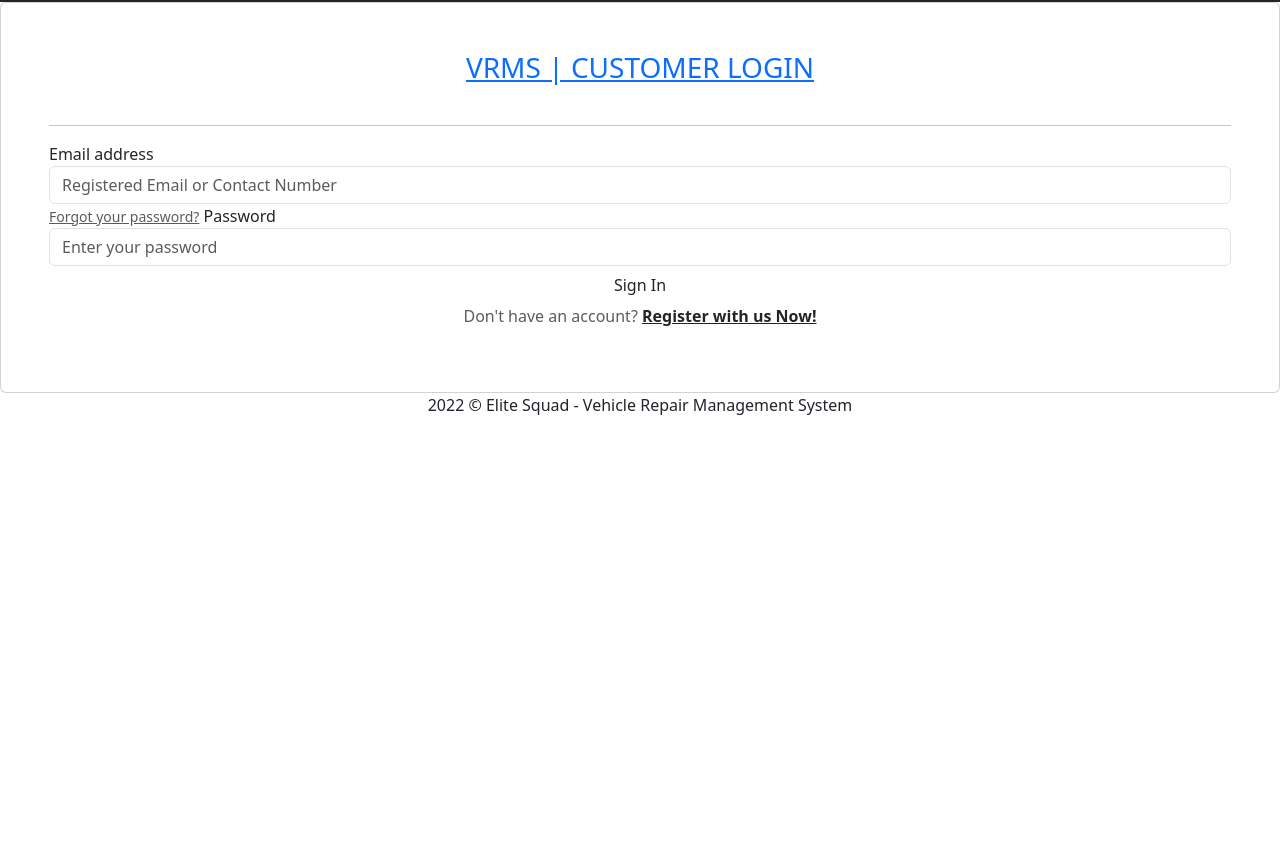
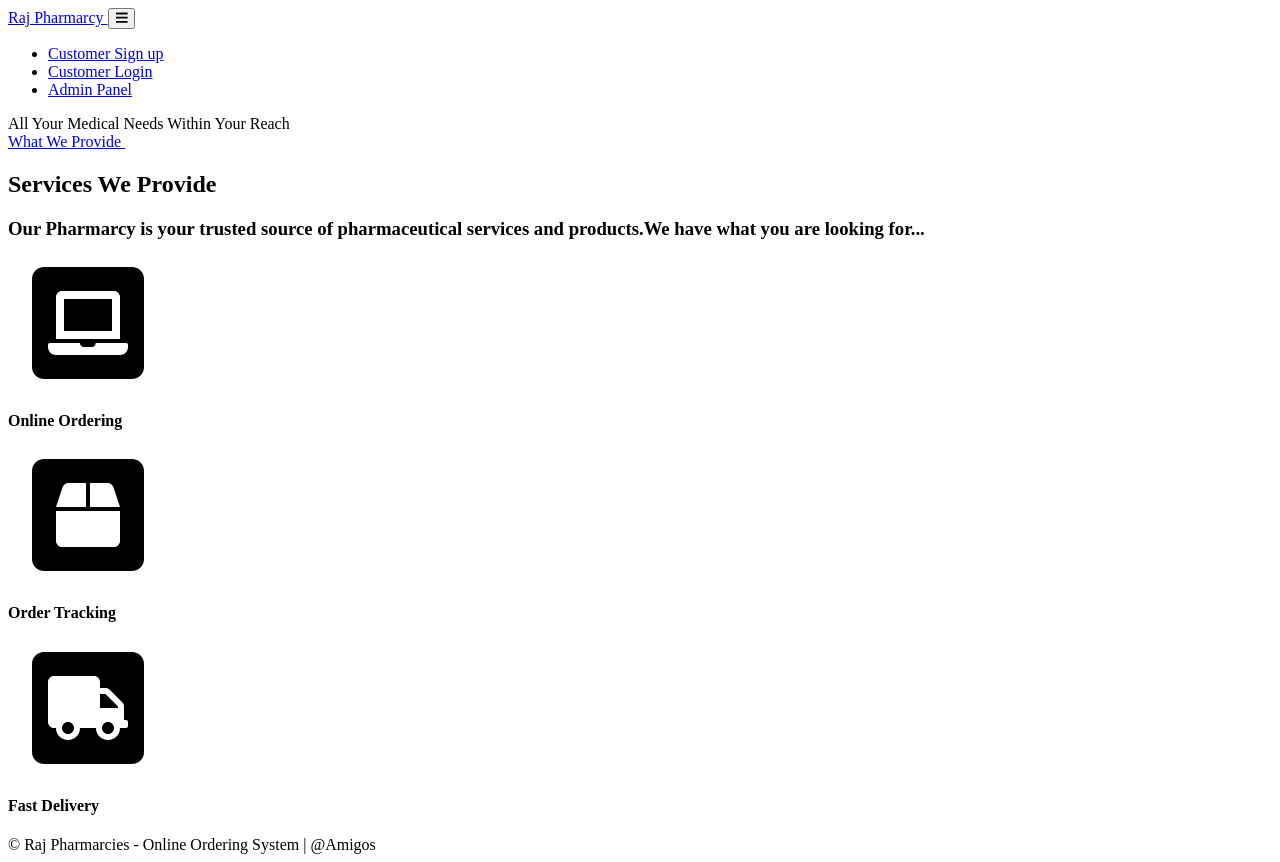
Before and after one commit to Chamath21/Raj-Pharmarcy---Amigos-, a PHP site: page /index.php in a window 1280 px wide. Before the commit the page ends 415 px from the top, so only its background shows below. Run offline with PHP 8.4, Linux system fonts and the light colour scheme; data that the repository does not hold is empty; a stand-in replaces the project's code that opens the database connection; some libraries are stand-ins or nearby versions; grey boxes are pictures that could not be loaded.

Commit message:
Add files via upload

```diff
--- a/index.php
+++ b/index.php
@@ -1,128 +1,104 @@
 <!--
-PPA Project - Elite Squad
-Vehicle Repair Management System Website -->
+PPA Project - Amigos
+Online Ordering System Website -->
 
-<?php
-session_start();
-error_reporting(0);
-include('includes/dbconnection.php');
-
-if(isset($_POST['login']))
-  {
-    $emailcon=$_POST['emailcont'];
-    $password=md5($_POST['password']);
-    $query=mysqli_query($con,"select ID from tbluser where  (Email='$emailcon' || MobileNo='$emailcon') && Password='$password' ");
-    $ret=mysqli_fetch_array($query);
-    if($ret>0){
-      $_SESSION['sid']=$ret['ID'];
-     header('location:welcome.php');
-    }
-    else{
-    $msg="Invalid Details.";
-    }
-  }
-  ?>
-
-
-<!doctype html>
+<!DOCTYPE html>
 <html lang="en">
     <head>
         <meta charset="utf-8" />
-        <title>VSMS | Login</title>
-        <!-- App css -->
-        <link href="../assets/css/bootstrap.min.css" rel="stylesheet" type="text/css" />
-        <link href="../assets/css/icons.css" rel="stylesheet" type="text/css" />
-        <link href="../assets/css/metismenu.min.css" rel="stylesheet" type="text/css" />
-        <link href="../assets/css/style.css" rel="stylesheet" type="text/css" />
-        <script src="../assets/js/modernizr.min.js"></script>
+        <meta name="viewport" content="width=device-width, initial-scale=1, shrink-to-fit=no" />
+        <meta name="description" content="" />
+        <meta name="author" content="" />
+        <title>Raj Pharmarcy Order System</title>
 
+        <link rel="icon" type="image/x-icon" href="" />
+
+        <script src="https://use.fontawesome.com/releases/v5.15.4/js/all.js" crossorigin="anonymous"></script>
+
+        <link href="https://fonts.googleapis.com/css?family=Montserrat:400,700" rel="stylesheet" type="text/css" />
+        <link href="https://fonts.googleapis.com/css?family=Roboto+Slab:400,100,300,700" rel="stylesheet" type="text/css" />
+
+        <link href="css/styles.css" rel="stylesheet" />
     </head>
+    <body id="page-top">
+        <!-- Navigation-->
+        <nav class="navbar navbar-expand-lg navbar-dark fixed-top" id="mainNav">
+            <div class="container">
+                <a class="navbar-brand" href="index.php">Raj Pharmarcy </a>
+                <button class="navbar-toggler" type="button" data-bs-toggle="collapse" data-bs-target="#navbarResponsive" aria-controls="navbarResponsive" aria-expanded="false" aria-label="Toggle navigation">
 
+                    <i class="fas fa-bars ms-1"></i>
+                </button>
+                <div class="collapse navbar-collapse" id="navbarResponsive">
+                    <ul class="navbar-nav text-uppercase ms-auto py-4 py-lg-0">
+                        <li class="nav-item"><a class="nav-link" href="user/register.php">Customer Sign up</a></li>
+                        <li class="nav-item"><a class="nav-link" href="user/index.php">Customer Login</a></li>
+                        <li class="nav-item"><a class="nav-link" href="admin/index.php">Admin Panel</a></li>
 
-    <body class="account-pages">
-
-        <!-- Begin page -->
-        <div class="accountbg" style="background: url('../assets/images/bg-2.jpg');background-size: cover;background-position: center; border:solid 1px;"></div>
-
-        <div class="wrapper-page account-page-full">
-
-            <div class="card">
-                <div class="card-block">
-
-                    <div class="account-box">
-
-                        <div class="card-box p-5">
-                            <h3 class="text-uppercase text-center pb-4">
-                                <a href="../index.php" ><span>VRMS | CUSTOMER Login</span></a>
-                            </h3>
-                            <hr color="#000" />
-                            <p style="font-size:16px; color:red" align="center"> <?php if($msg){
-    echo $msg;
-  }  ?> </p>
-
-                            <form class="" action="#" name="login" method="post">
-
-                                <div class="form-group m-b-20 row">
-                                    <div class="col-12">
-                                        <label for="emailaddress">Email address</label>
-                                        <input class="form-control" type="text" id="email" name="emailcont" required="" placeholder="Registered Email or Contact Number">
+                    </ul>
                 </div>
           </div>
+        </nav>
+        <!-- Masthead-->
+        <header class="masthead">
+            <div class="container">
+                <div class="masthead-heading text-uppercase">All Your Medical Needs Within Your Reach</div>
+                <a class="btn btn-primary btn-xl text-uppercase" href="#services">What We Provide&nbsp;</a>
+            </div>
+        </header>
+        <!-- Services-->
+        <section class="page-section" id="services">
+            <div class="container">
+                <div class="text-center">
+                    <h2 class="section-heading text-uppercase">Services We Provide</h2>
+                    <h3 class="section-subheading text-muted">Our Pharmarcy is your trusted source of pharmaceutical services and products.We have what you are looking for...</h3>
+                </div>
+                <div class="row text-center">
+                    <div class="col-md-4">
+                        <span class="fa-stack fa-4x">
+                            <i class="fas fa-square fa-stack-2x text-primary"></i>
+                            <i class="fas fa-laptop fa-stack-1x fa-inverse"></i>
+                        </span>
+                        <h4 class="my-3">Online Ordering</h4>
 
-                                <div class="form-group row m-b-20">
-                                    <div class="col-12">
-                                        <a href="forget-password.php" class="text-muted float-right"><small>Forgot your password?</small></a>
-                                        <label for="password">Password</label>
-                                        <input class="form-control" type="password" required="" id="password" name="password" placeholder="Enter your password">
                     </div>
+                    <div class="col-md-4">
+                        <span class="fa-stack fa-4x">
+                            <i class="fas fa-square fa-stack-2x text-primary"></i>
+                            <i class="fas fa-box fa-stack-1x fa-inverse"></i>
+                        </span>
+                        <h4 class="my-3">Order Tracking</h4>
+
                     </div>
-
-                                <div class="form-group row m-b-20">
-                                    <div class="col-12">
-
-
+                    <div class="col-md-4">
+                        <span class="fa-stack fa-4x">
+                            <i class="fas fa-square fa-stack-2x text-primary"></i>
+                            <i class="fas fa-truck fa-stack-1x fa-inverse"></i>
+                        </span>
+                        <h4 class="my-3">Fast Delivery</h4>
 
                     </div>
                 </div>
+            </div>
+        </section>
 
-                                <div class="form-group row text-center m-t-10">
-                                    <div class="col-12">
-                                        <button class="btn btn-block btn-custom waves-effect waves-light" type="submit" name="login">Sign In</button>
-                                    </div>
-                                </div>
 
-                            </form>
-
-                            <div class="row m-t-50">
-                                <div class="col-sm-12 text-center">
-                                    <p class="text-muted">Don't have an account? <a href="register.php" class="text-dark m-l-5"><b>Register with us Now!</b></a></p>
-                                </div>
-                            </div>
+        <!-- Footer-->
+        <footer class="footer py-4">
+            <div class="container">
+                <div class="row align-items-center">
+                    <a>© Raj Pharmarcies - Online Ordering System  |  @Amigos</a>
 
                 </div>
             </div>
-
-                </div>
-            </div>
-
-            <div class="m-t-40 text-center">
-                <p class="account-copyright"><?php echo date('Y');?> © Elite Squad - Vehicle Repair Management System</p>
-            </div>
-
-        </div>
+        </footer>
+        <!-- Portfolio Modals-->
 
 
-
-        <!-- jQuery  -->
-        <script src="../assets/js/jquery.min.js"></script>
-        <script src="../assets/js/bootstrap.bundle.min.js"></script>
-        <script src="../assets/js/metisMenu.min.js"></script>
-        <script src="../assets/js/waves.js"></script>
-        <script src="../assets/js/jquery.slimscroll.js"></script>
-
-        <!-- App js -->
-        <script src="../assets/js/jquery.core.js"></script>
-        <script src="../assets/js/jquery.app.js"></script>
-
+        <!-- Bootstrap core JS-->
+        <script src="https://cdn.jsdelivr.net/npm/bootstrap@5.1.3/dist/js/bootstrap.bundle.min.js"></script>
+        <!-- Core theme JS-->
+        <script src="js/scripts.js"></script>
+        <script src="https://cdn.startbootstrap.com/sb-forms-latest.js"></script>
     </body>
 </html>
```
Lines whose indentation alone changed are shown as unchanged.
